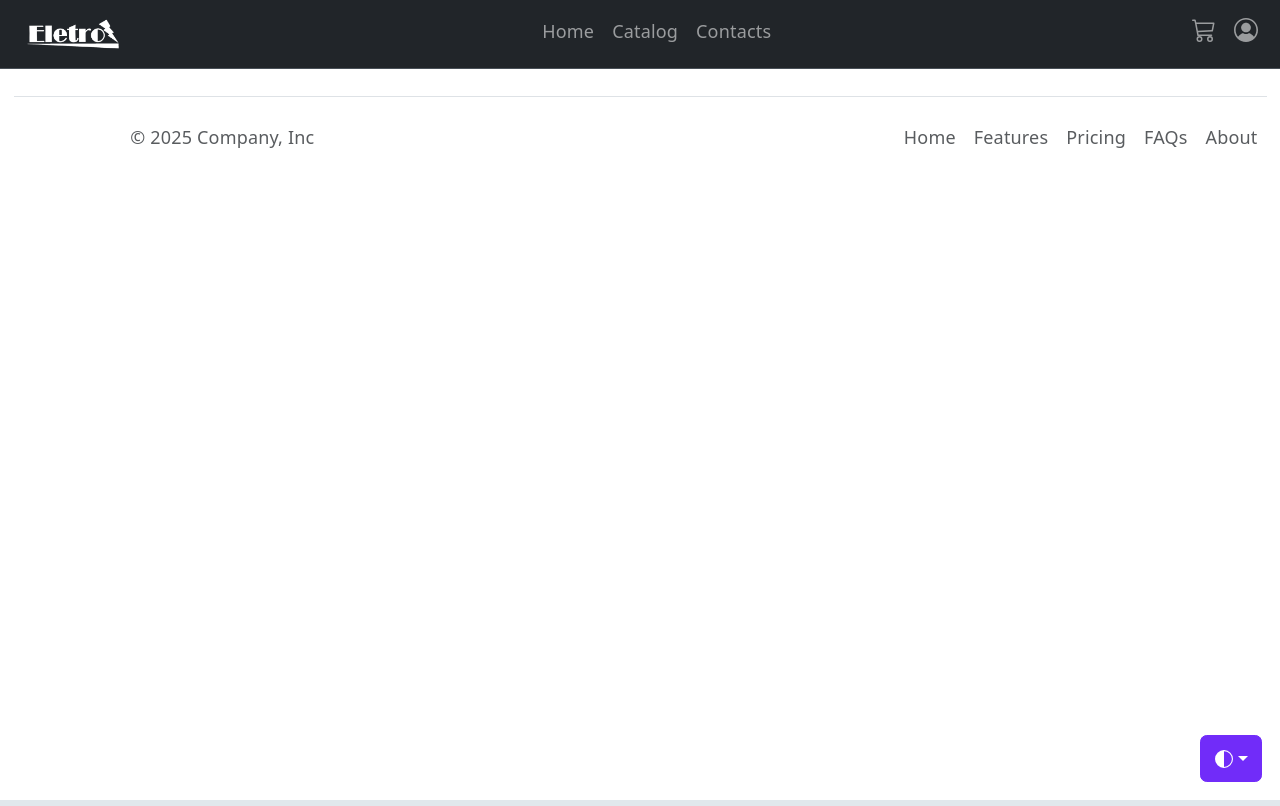
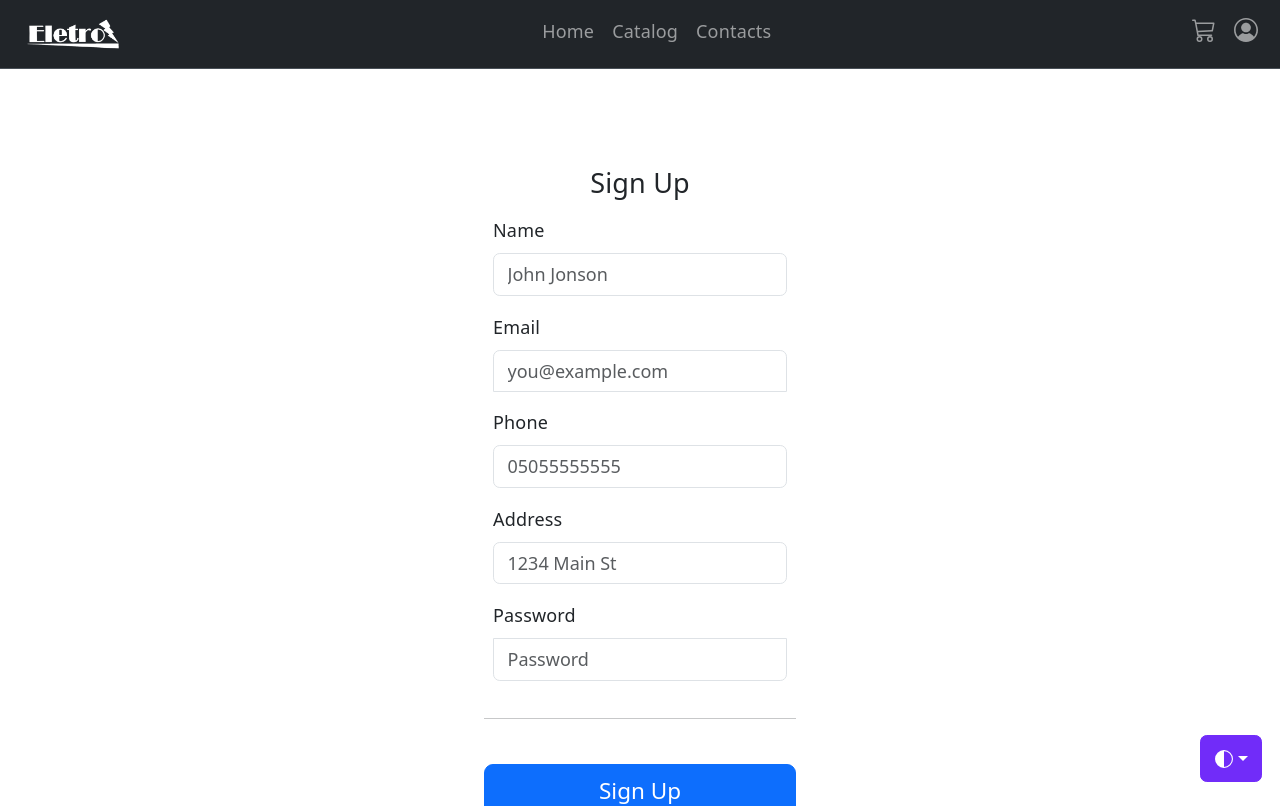
Before and after one commit to MahriAt/online-shop, a React (Vite) app in the folder frontend/: page /signup in a window 1280 px wide. Shown: the top 806 px of the page. Built offline with nearby package versions, Linux system fonts and the light colour scheme.

Commit message:
Fixed LogIn page

```diff
--- a/frontend/src/App.tsx
+++ b/frontend/src/App.tsx
@@ -8,6 +8,8 @@ import LogIn from "./pages/LogIn";
 import Catalog from "./pages/Catalog";
 import Contact from "./pages/Contact";
 import CheckOut from "./components/CheckOut";
+import SignUp from "./components/SighUp";
+import Account from "./components/Account";
 
 import Header from "./components/Header";
 
@@ -28,6 +30,8 @@ function App() {
           <Route path="/contact" element={<Contact />} />
           <Route path="/logIn" element={<LogIn />} />
           <Route path="/checkout" element={<CheckOut />} />
+          <Route path="/signup" element={<SignUp />} />
+          <Route path="/account" element={<Account />} />
         </Routes>
 
         <Footer />
--- /dev/null
+++ b/frontend/src/components/Account.tsx
@@ -0,0 +1,90 @@
+import { useEffect, useState } from "react";
+import { useAuth } from "../context/AuthContext";
+
+export interface Account {
+  name: string;
+  email: string;
+  phone: string;
+  address: string;
+}
+
+export default function Account() {
+  const { token } = useAuth();
+
+  const [loading, setLoading] = useState(true);
+  const [error, setError] = useState("");
+  const [account, setAccount] = useState<Account | null>(null);
+
+  useEffect(() => {
+    const fetchAccount = async () => {
+      if (!token) {
+        setError("Please login first");
+        setLoading(false);
+        return;
+      }
+
+      try {
+        const response = await fetch("http://localhost:3000/users/account", {
+          headers: {
+            Authorization: `Bearer ${token}`,
+          },
+        });
+
+        console.log("Response:", response);
+        console.log("Status:", response.status);
+
+        const data = await response.json();
+
+        if (!response.ok) {
+          throw new Error(data.error || "Failed to fetch account");
+        }
+
+        setAccount(data);
+      } catch (error) {
+        setError(
+          error instanceof Error ? error.message : "Failed to load account",
+        );
+
+        console.log(error);
+      } finally {
+        setLoading(false);
+      }
+    };
+
+    fetchAccount();
+  }, [token]);
+
+  if (loading) {
+    return <p>Loading account...</p>;
+  }
+
+  if (error) {
+    return <p>{error}</p>;
+  }
+
+  if (!account) {
+    return <p>Account not found.</p>;
+  }
+
+  return (
+    <div className="page">
+      <h3>Your Account</h3>
+
+      <p>
+        <strong>Name:</strong> {account.name}
+      </p>
+
+      <p>
+        <strong>Email:</strong> {account.email}
+      </p>
+
+      <p>
+        <strong>Phone:</strong> {account.phone}
+      </p>
+
+      <p>
+        <strong>Address:</strong> {account.address}
+      </p>
+    </div>
+  );
+}
--- a/frontend/src/components/Header.tsx
+++ b/frontend/src/components/Header.tsx
@@ -1,7 +1,9 @@
 import { NavLink } from "react-router-dom";
 import logo from "../assets/logo-electro.png";
+import { useAuth } from "../context/AuthContext";
 
 export default function Header() {
+  const { token } = useAuth();
   return (
     <>
       {/* SVG icons */}
@@ -134,7 +136,10 @@ export default function Header() {
 
                   {/* Log In */}
                   <li className="nav-item">
-                    <NavLink className="nav-link" to="/logIn">
+                    <NavLink
+                      className="nav-link"
+                      to={token ? "/account" : "/login"}
+                    >
                       <svg
                         className="bi"
                         width="24"
--- /dev/null
+++ b/frontend/src/components/SighUp.tsx
@@ -0,0 +1,160 @@
+import { useState } from "react";
+import { useNavigate } from "react-router-dom";
+
+export default function SignUp() {
+  const [error, setError] = useState("");
+  const navigate = useNavigate();
+  const [formData, setFormData] = useState({
+    name: "",
+    email: "",
+    phone: "",
+    address: "",
+    password: "",
+  });
+  const handleChange = (
+    e: React.ChangeEvent<HTMLInputElement | HTMLSelectElement>,
+  ) => {
+    const { id, value } = e.target;
+
+    setFormData((prev) => ({
+      ...prev,
+      [id]: value,
+    }));
+  };
+  const handleSubmit = async (e: React.FormEvent<HTMLFormElement>) => {
+    e.preventDefault();
+
+    try {
+      const response = await fetch(`http://localhost:3000/users/signup`, {
+        method: "POST",
+        headers: {
+          "Content-Type": "application/json",
+        },
+        body: JSON.stringify({
+          name: formData.name,
+          email: formData.email,
+          phone: formData.phone,
+          address: formData.address,
+          password: formData.password,
+        }),
+      });
+
+      const data = await response.json();
+
+      if (!response.ok) {
+        throw new Error(data.error || "Failed to confirm order");
+      }
+      setTimeout(() => {
+        navigate("/login");
+      }, 1000);
+    } catch (error) {
+      setError(
+        error instanceof Error ? error.message : "Failed to confirm order",
+      );
+      console.log(error);
+    }
+  };
+  return (
+    <div className="page">
+      <div className="form-signin w-100 m-auto">
+        <h4 className="mb-3">Sign Up</h4>
+
+        <form className="needs-validation" onSubmit={handleSubmit}>
+          <div className="row g-3" style={{ textAlign: "left" }}>
+            {/* FIRST NAME */}
+
+            <div className="col-12">
+              <label htmlFor="name" className="form-label">
+                Name
+              </label>
+
+              <input
+                type="text"
+                className="form-control"
+                id="name"
+                placeholder="John Jonson"
+                value={formData.name}
+                onChange={handleChange}
+                required
+              />
+            </div>
+
+            {/* EMAIL */}
+
+            <div className="col-12">
+              <label htmlFor="email" className="form-label">
+                Email{" "}
+              </label>
+
+              <input
+                type="email"
+                className="form-control"
+                id="email"
+                placeholder="you@example.com"
+                value={formData.email}
+                onChange={handleChange}
+                required
+              />
+            </div>
+
+            {/*Phone */}
+            <div className="col-12">
+              <label htmlFor="phone" className="form-label">
+                Phone{" "}
+              </label>
+
+              <input
+                type="text"
+                className="form-control"
+                id="phone"
+                placeholder="05055555555"
+                value={formData.phone}
+                onChange={handleChange}
+                required
+              />
+            </div>
+
+            {/* ADDRESS */}
+
+            <div className="col-12">
+              <label htmlFor="address" className="form-label">
+                Address
+              </label>
+
+              <input
+                type="text"
+                className="form-control"
+                id="address"
+                placeholder="1234 Main St"
+                value={formData.address}
+                onChange={handleChange}
+                required
+              />
+            </div>
+
+            <div className="col-12">
+              <label htmlFor="password" className="form-label">
+                Password
+              </label>
+              <input
+                type="password"
+                className="form-control"
+                value={formData.password}
+                onChange={handleChange}
+                id="password"
+                placeholder="Password"
+                required
+              />
+            </div>
+
+            <hr className="my-4" />
+
+            <button className="w-100 btn btn-primary btn-lg" type="submit">
+              Sign Up
+            </button>
+          </div>
+        </form>
+      </div>
+    </div>
+  );
+}
--- a/frontend/src/pages/LogIn.tsx
+++ b/frontend/src/pages/LogIn.tsx
@@ -1,9 +1,12 @@
 import "../styles/LogIn.css";
 import { useAuth } from "../context/AuthContext";
 import { useState } from "react";
+import { NavLink } from "react-router-dom";
+import { useNavigate } from "react-router-dom";
 
 export default function LogIn() {
   const { login } = useAuth();
+  const navigate = useNavigate();
 
   const [email, setEmail] = useState("");
   const [password, setPassword] = useState("");
@@ -32,6 +35,9 @@ export default function LogIn() {
       login(data.token);
 
       console.log("Logged in!");
+      setTimeout(() => {
+        navigate("/account");
+      }, 1000);
     } catch (error) {
       console.error(error);
     }
@@ -81,9 +87,17 @@ export default function LogIn() {
             </label>
           </div>
           <button className="btn btn-primary w-100 py-2" type="submit">
-            Sign in
+            Log in
           </button>
         </form>{" "}
+        <button className="btn btn-secondary w-100 py-2">
+          <NavLink
+            to="/signup"
+            style={{ textDecoration: "none", color: "white" }}
+          >
+            Sign up
+          </NavLink>
+        </button>
       </main>
     </>
   );
```
Also changed, not shown: 2 other files (tests, documents, lock files or other folders).
